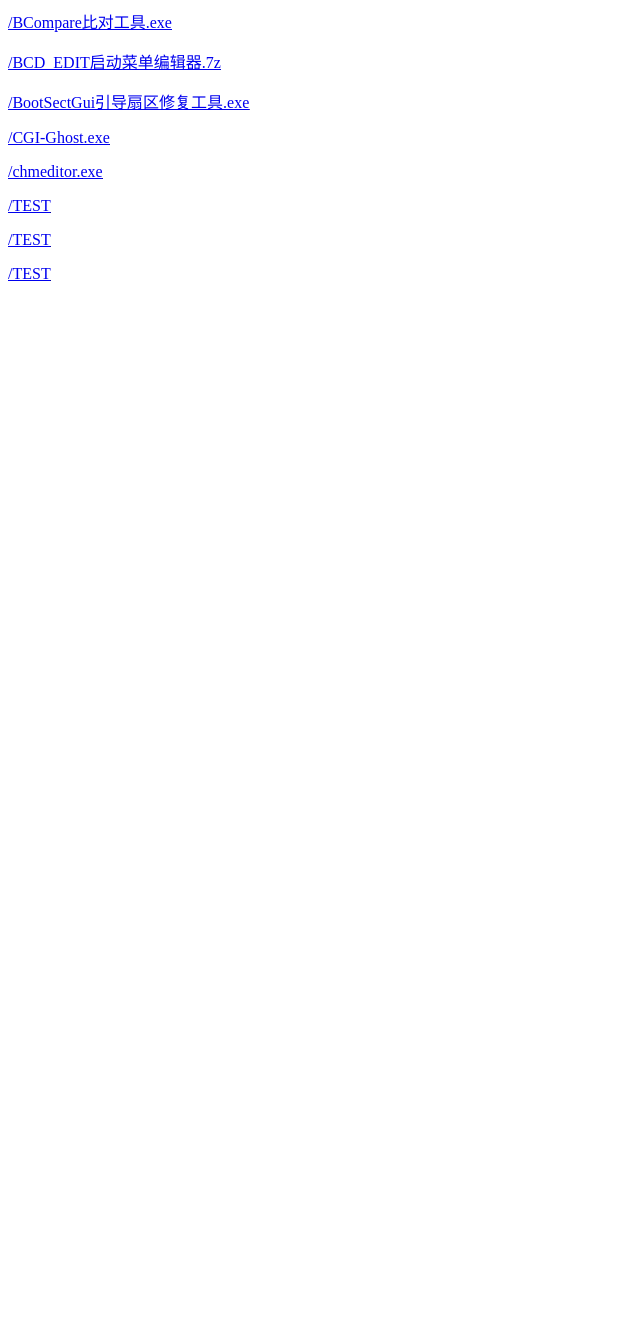
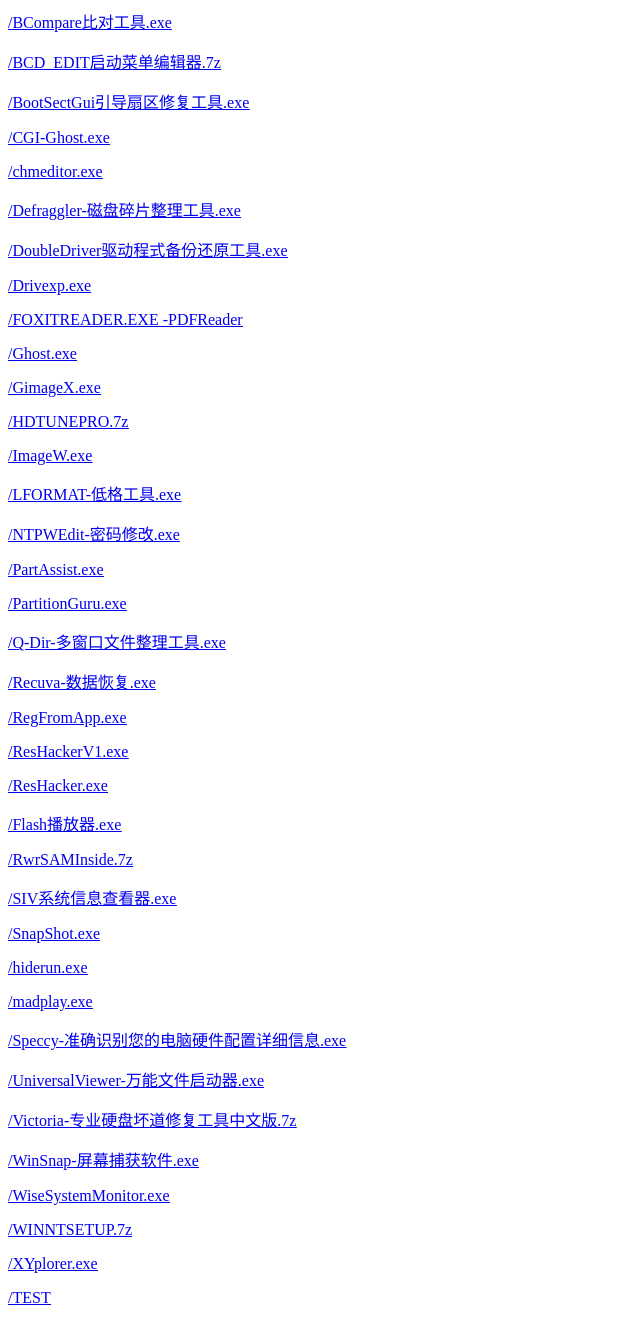
Before and after one commit to Swing-oil/pan, a PHP site: page / in a window 1280 px wide. Shown: the part 656-1979 px from the top of the page, without its empty margins (0-640 px from the left). Before the commit the page ends 937 px from the top, so only its background shows below. Run offline with PHP 8.4, Linux system fonts and the light colour scheme.

Commit message:
Update index.php

```diff
--- a/index.php
+++ b/index.php
@@ -95,12 +95,133 @@
 	<u><u><a href="/chmeditor.exe" target="_blank">/chmeditor.exe</a></u><br />
 </u>
 </p><p>
-	<u><u><a href="/TEST" target="_blank">/TEST</a></u><br />
+	<u><u><a href="/Defraggler.exe" target="_blank">/Defraggler-磁盘碎片整理工具.exe</a></u><br />
 </u>
 </p><p>
-	<u><u><a href="/TEST" target="_blank">/TEST</a></u><br />
+	<u><u><a href="/DoubleDriver驱动程式备份还原工具.exe" target="_blank">/DoubleDriver驱动程式备份还原工具.exe</a></u><br />
 </u>
-</p><p>
+</p>
+<p>
+	<u><u><a href="/Drivexp.exe" target="_blank">/Drivexp.exe</a></u><br />
+</u>
+</p>
+
+<p>
+	<u><u><a href="/FOXITREADER.EXE" target="_blank">/FOXITREADER.EXE -PDFReader</a></u><br />
+</u>
+</p>
+<p>
+	<u><u><a href="/Ghost.exe" target="_blank">/Ghost.exe</a></u><br />
+</u>
+</p>
+
+<p>
+	<u><u><a href="/gimagex.exe" target="_blank">/GimageX.exe</a></u><br />
+</u>
+</p>
+<p>
+	<u><u><a href="/HDTUNEPRO.7z" target="_blank">/HDTUNEPRO.7z</a></u><br />
+</u>
+</p>
+
+<p>
+	<u><u><a href="/ImageW.exe" target="_blank">/ImageW.exe</a></u><br />
+</u>
+</p>
+<p>
+	<u><u><a href="/LFORMAT-低格工具.exe" target="_blank">/LFORMAT-低格工具.exe</a></u><br />
+</u>
+</p>
+
+<p>
+	<u><u><a href="/NTPWEdit-密码修改.exe" target="_blank">/NTPWEdit-密码修改.exe</a></u><br />
+</u>
+</p>
+<p>
+	<u><u><a href="/PartAssist.exe" target="_blank">/PartAssist.exe</a></u><br />
+</u>
+</p>
+
+<p>
+	<u><u><a href="/PartitionGuru.exe" target="_blank">/PartitionGuru.exe</a></u><br />
+</u>
+</p>
+<p>
+	<u><u><a href="/Q-Dir-多窗口文件整理工具.exe" target="_blank">/Q-Dir-多窗口文件整理工具.exe</a></u><br />
+</u>
+</p>
+
+<p>
+	<u><u><a href="/Recuva-数据恢复.exe" target="_blank">/Recuva-数据恢复.exe</a></u><br />
+</u>
+</p>
+<p>
+	<u><u><a href="/RegFromApp.exe" target="_blank">/RegFromApp.exe</a></u><br />
+</u>
+</p>
+
+<p>
+	<u><u><a href="/ResHackerV1.exe" target="_blank">/ResHackerV1.exe</a></u><br />
+</u>
+</p>
+<p>
+	<u><u><a href="/ResHacker.exe" target="_blank">/ResHacker.exe</a></u><br />
+</u>
+</p>
+<p>
+	<u><u><a href="/Flash播放器.exe" target="_blank">/Flash播放器.exe</a></u><br />
+</u>
+</p>
+<p>
+	<u><u><a href="/Rwr&SAMInside.7z" target="_blank">/RwrSAMInside.7z</a></u><br />
+</u>
+</p>
+<p>
+	<u><u><a href="/SIV系统信息查看器.exe" target="_blank">/SIV系统信息查看器.exe</a></u><br />
+</u>
+</p>
+<p>
+	<u><u><a href="/SnapShot.exe" target="_blank">/SnapShot.exe</a></u><br />
+</u>
+</p>
+<p>
+	<u><u><a href="/hiderun.exe" target="_blank">/hiderun.exe</a></u><br />
+</u>
+</p>
+<p>
+	<u><u><a href="/madplay.exe" target="_blank">/madplay.exe</a></u><br />
+</u>
+</p>
+<p>
+	<u><u><a href="/Speccy-准确识别您的电脑硬件配置详细信息.exe" target="_blank">/Speccy-准确识别您的电脑硬件配置详细信息.exe</a></u><br />
+</u>
+</p>
+
+<p>
+	<u><u><a href="/UniversalViewer-万能文件启动器.exe" target="_blank">/UniversalViewer-万能文件启动器.exe</a></u><br />
+</u>
+</p>
+<p>
+	<u><u><a href="/Victoria-专业硬盘坏道修复工具中文版.7z" target="_blank">/Victoria-专业硬盘坏道修复工具中文版.7z</a></u><br />
+</u>
+</p>
+<p>
+	<u><u><a href="/WinSnap-屏幕捕获软件.exe" target="_blank">/WinSnap-屏幕捕获软件.exe</a></u><br />
+</u>
+</p>
+<p>
+	<u><u><a href="/WiseSystemMonitor.exe" target="_blank">/WiseSystemMonitor.exe</a></u><br />
+</u>
+</p>
+<p>
+	<u><u><a href="/WINNTSETUP.7z" target="_blank">/WINNTSETUP.7z</a></u><br />
+</u>
+</p>
+<p>
+	<u><u><a href="/XYplorer.exe" target="_blank">/XYplorer.exe</a></u><br />
+</u>
+</p>
+<p>
 	<u><u><a href="/TEST" target="_blank">/TEST</a></u><br />
 </u>
 </p>
```
